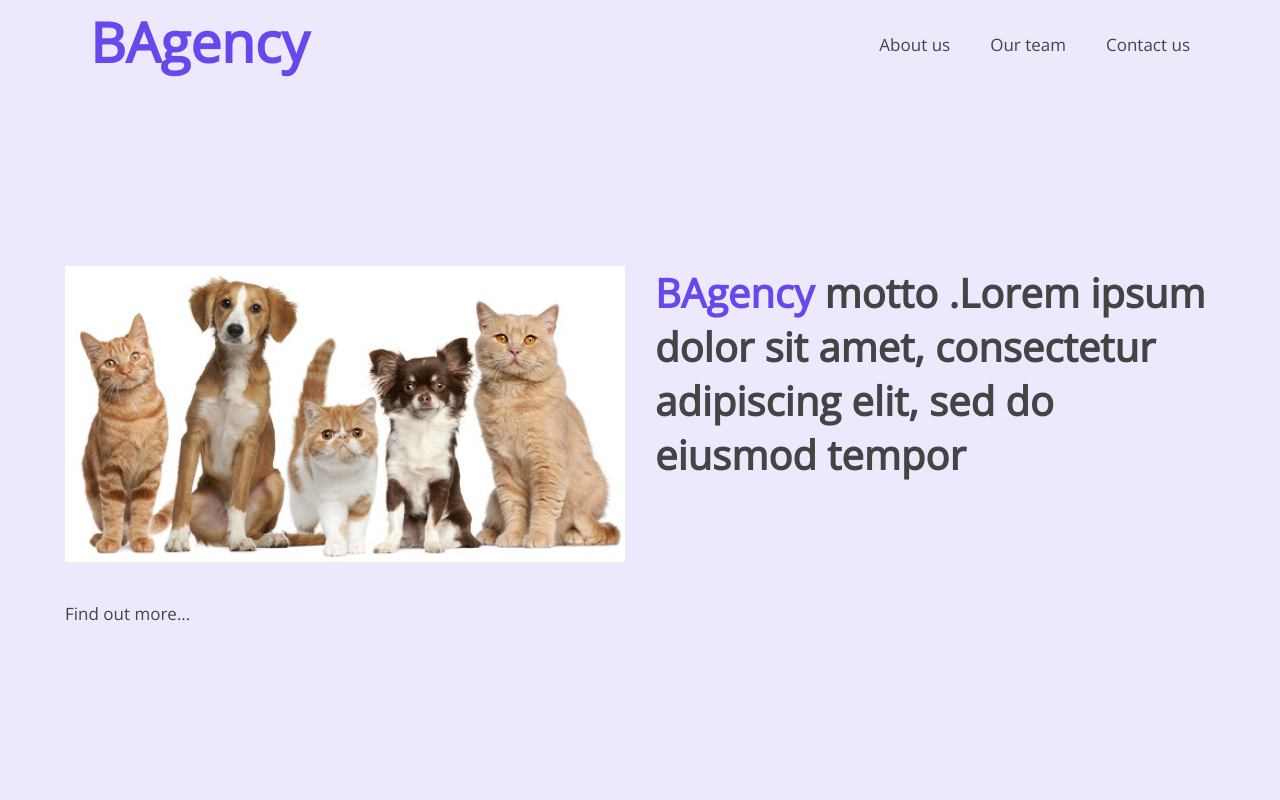
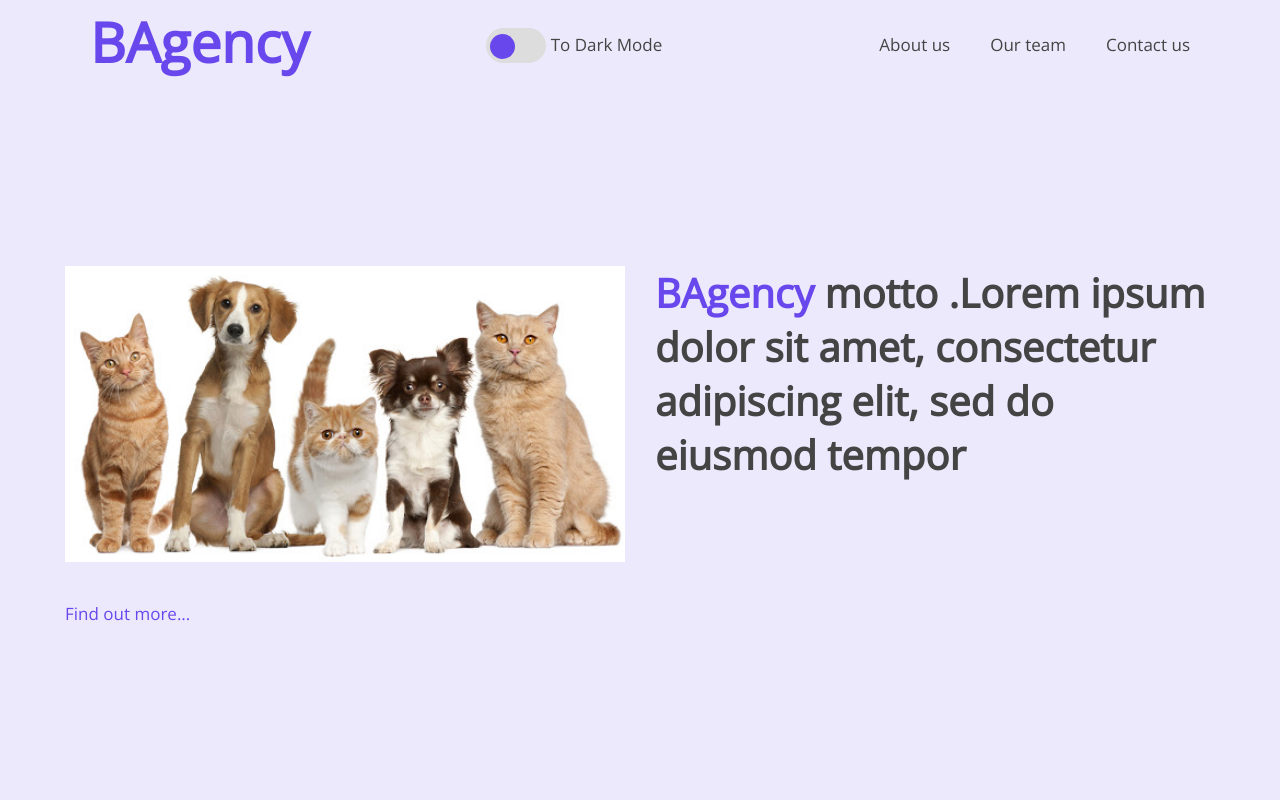
Before and after one commit to fac22/BAgency, a plain HTML site: page index.html in a window 1280 px wide. Shown: the top 800 px of the page. Drawn offline with nearby package versions, Linux system fonts and the light colour scheme.

Commit message:
Make toggle button

```diff
--- a/index.html
+++ b/index.html
@@ -15,6 +15,17 @@
     <header class="header">
         <nav class="navbar">
             <span class="nav__logo">BAgency</span>
+
+            <!--Toggle Dark Mode, can go elsewhere-->
+            <div class="switch-container">
+                <span class="switch">
+                    <input type="checkbox" id="checkbox-dark-mode">
+                    <span class="slider"></span>
+                </span>
+                <label class="text--large" for="checkbox-dark-mode">To Dark Mode</label>
+            </div>
+
+            <!--Nav Links-->
             <ul class="nav__links">
                 <!-- <li class="nav__item">
                     <a class="nav__link" href="#chapter-intro">Intro</a>
@@ -34,7 +45,7 @@
             <h1><span class="text-bagency">BAgency</span> motto .Lorem ipsum dolor sit amet, consectetur adipiscing
                 elit,
                 sed do eiusmod tempor</h1>
-            <button class="btn--text btn--find-out-more">Find out more...</button>
+            <button class="btn--text btn--find-out-more link--clickable">Find out more...</button>
             <img src="img/bagency-team.jpeg" class="header__img" alt="The BAgency team" />
         </div>
     </header>
--- a/style.css
+++ b/style.css
@@ -152,10 +152,16 @@ h4 {
   border-radius: 50%;
 }
 
+.text--large {
+  font-size: 1.7rem;
+  font-weight: 400;
+}
+
 .text-bagency {
   color: var(--color-accent);
   font-weight: bold;
 }
+
 .link--clickable {
   color: var(--color-link);
 }
@@ -183,3 +189,61 @@ h4 {
   text-decoration: none;
   color: var(--color-lines)
 }
+
+
+
+/*Toggle Switch*/
+.switch-container {
+  display: flex;
+  align-items: center;
+  justify-content: space-between;
+}
+
+.switch {
+  background: none;
+  position: relative;
+  display: inline-block;
+  width: 60px;
+  height: 35px;
+  margin-right: 0.5em;
+}
+
+.switch input {
+  opacity: 0;
+  width: 100%;
+  height: 100%;
+  cursor: pointer;
+  pointer-events: all;
+}
+
+.slider {
+  background: var(--color-lines-sections);
+  /*width: 100%;*/
+  position: absolute;
+  top: 0;
+  bottom: 0;
+  right: 0;
+  left: 0;
+  border-radius: 35px;
+  pointer-events: none;
+  transition: 0.5s;
+}
+
+.slider:before { /*actual button*/
+  content: "";
+  background-color: var(--color-accent);
+  width: 25px;
+  height: 25px;
+  position: absolute;
+  bottom: 4px;
+  left: 4px;
+  border-radius: 50%;
+  pointer-events: none;
+  transition: 0.2s;
+}
+
+/*Toggle after click*/
+input:checked + .slider {} /*could change toggle-color on click*/
+input:checked + .slider:before {
+  transform: translateX(26px);
+}
```
